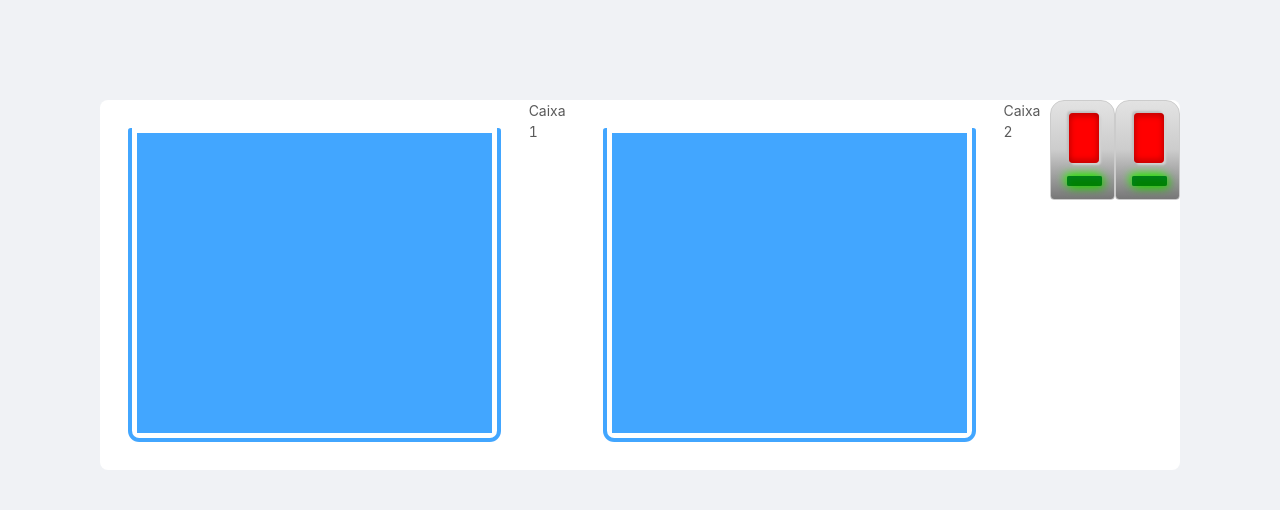
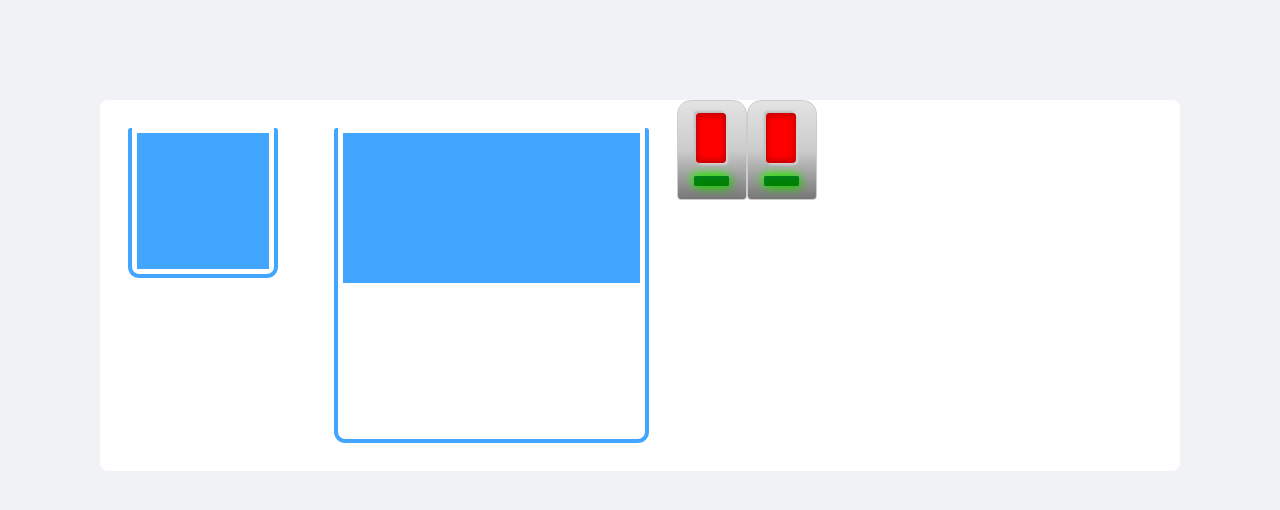
Before and after one commit to iciotunifacs/thingYota-app, a React (Create React App) app: page /box in a window 1280 px wide. Shown: the top 510 px of the page. Built offline with nearby package versions, Linux system fonts and the light colour scheme.

Commit message:
visualização dinâmica de água

```diff
--- /dev/null
+++ b/src/components/boxes/WaterBox-utils.js
@@ -0,0 +1,23 @@
+export const switchDimensions = ({ size = "mediun" }) => {
+  switch (size) {
+    case "small":
+      return {
+        tamAgua: 40,
+        topBase: "0",
+        tamCaixa: "50px",
+      };
+    case "mediun":
+    default:
+      return {
+        tamAgua: 136,
+        topBase: "0",
+        tamCaixa: "150px",
+      };
+    case "large":
+      return {
+        tamAgua: 300,
+        topBase: "88",
+        tamCaixa: "315px",
+      };
+  }
+};
--- a/src/components/boxes/WaterBox.css
+++ b/src/components/boxes/WaterBox.css
@@ -6,7 +6,6 @@
 }
 #water-lvl {
   width: 100%;
-  height: 300px;
   background: var(--water-color);
   transition: 2s height;
   position: relative;
@@ -44,7 +43,7 @@
   }
 }
 .WaterBoxContainer{
-background: #fff;
+background: transparent;
 padding: 5px;
 border-bottom-left-radius: 0.8em;
 border-bottom-right-radius: 0.8em;
--- a/src/components/boxes/WaterBox.js
+++ b/src/components/boxes/WaterBox.js
@@ -1,43 +1,16 @@
 import React from "react";
 
 import "./WaterBox.css";
+import {switchDimensions} from "./WaterBox-utils"
 
-import {
-  BoxesText,
-  WaterBoxContainer,
-  WaterLvlContainer,
-  WaveContainer,
-  BottomBox
-  // WaveItem
-} from './Boxes-style'
-
-import WaterContainer from './WaterContainer.js'
-const sizes = {
-  sm:{
-    tamAgua:'40px',
-    topBase: '0',
-    tamCaixa: '50px'//height e width
-  },
-  md:{
-    tamAgua:'136px',
-    topBase: '0',
-    tamCaixa: '150px'
-  },
-  lg:{
-    tamAgua:'300px',
-    topBase: '88',
-    tamCaixa: '150px'
-  }
-}
-const {sm, md, lg} = sizes;
-export default function WaterBox({title, volume, size}) {
+export default function WaterBox({size, volume}) {
+  let proportions = switchDimensions({size})
   return (
-    <>
-       <WaterContainer proportions= {lg} volume = {volume} />
-      <BoxesText>
-        {title}
-      </BoxesText>
-      {/*<Percent percent={.volume}/>*/}
-    </>
+    <div
+      style={{ width: proportions.tamCaixa, height: proportions.tamCaixa }}
+      className="WaterBoxContainer"
+    >
+      <div id="water-lvl" style={{ height: (volume/100)*proportions.tamAgua }}></div>
+    </div>
   );
 }
--- a/src/components/boxes/WaterContainer.js
+++ b/src/components/boxes/WaterContainer.js
@@ -1,13 +1,21 @@
 import React from "react";
 
 import "./WaterBox.css";
+import {switchDimensions} from "./WaterBox-utils"
 
-export default function WaterBox(proportions,volume) {
+export default function WaterBox({size, volume}) {
+  let proportions = switchDimensions({size})
   return (
-    <div style={{width:proportions.tamCaixa, height:proportions.tamCaixa}} className="WaterBoxContainer">
-        <div style={{top: proportions.topBase + (volume*3)+'px'}} className="topHeight">
-        <div id="water-lvl" style={{height: proportions.tamAgua}}></div>
-        </div>
+    <div
+      style={{ width: proportions.tamCaixa, height: proportions.tamCaixa }}
+      className="WaterBoxContainer"
+    >
+      <div
+        style={{ top: (volume) + "px" }}
+        className="topHeight"
+      >
+        <div id="water-lvl" style={{ height: proportions.tamAgua }}></div>
+      </div>
     </div>
   );
 }
--- a/src/screens/WaterBoxContainer.js
+++ b/src/screens/WaterBoxContainer.js
@@ -6,8 +6,8 @@ import Sensor from '../components/boxes/Sensor';
 const  WaterBoxContainer = (props) => {
   return (
     <div style={containerStyle}>
-      <WaterBox volume={10} title="Caixa 1"/>
-      <WaterBox volume={100} title="Caixa 2"/>
+      <WaterBox volume={100} title="Caixa 1"/>
+      <WaterBox volume={50} title="Caixa 2" size='large'/>
       <Pipe/>
       <Sensor status={true}/>
       <Sensor status={false}/>
```
